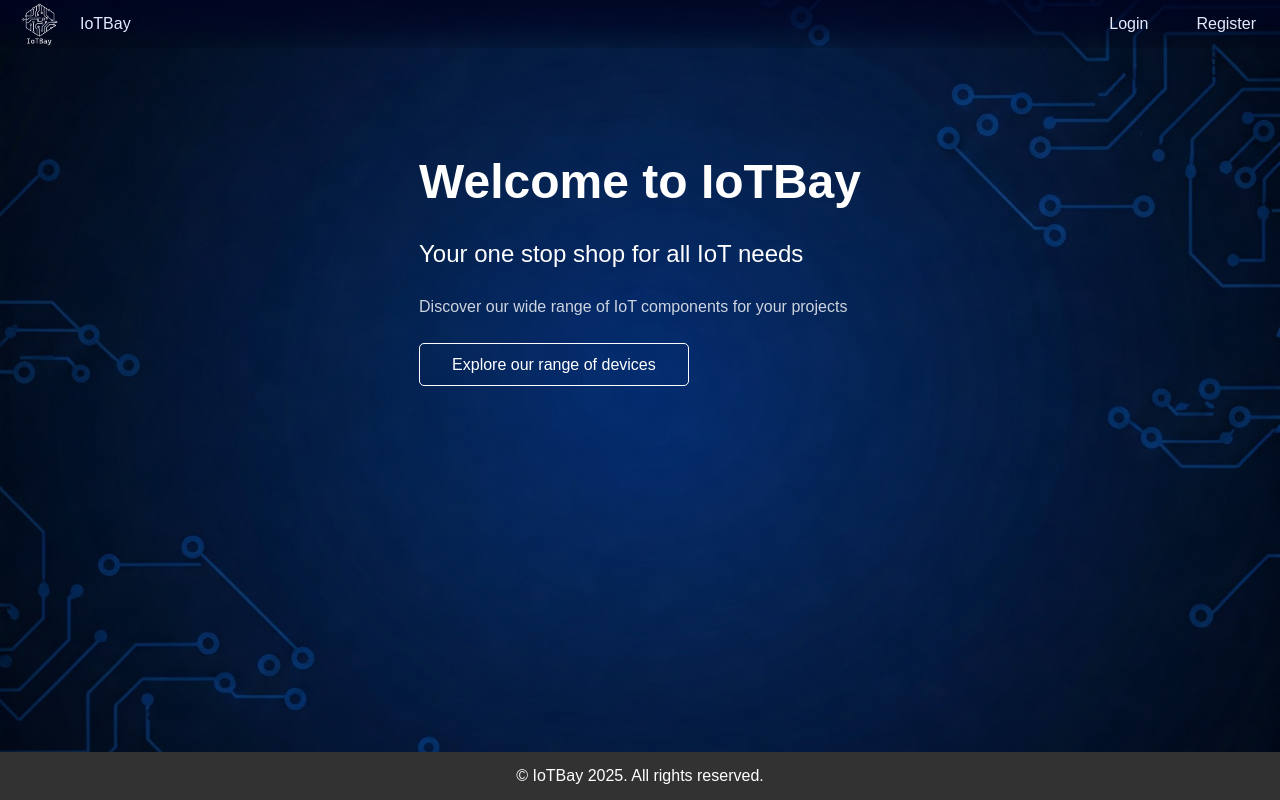
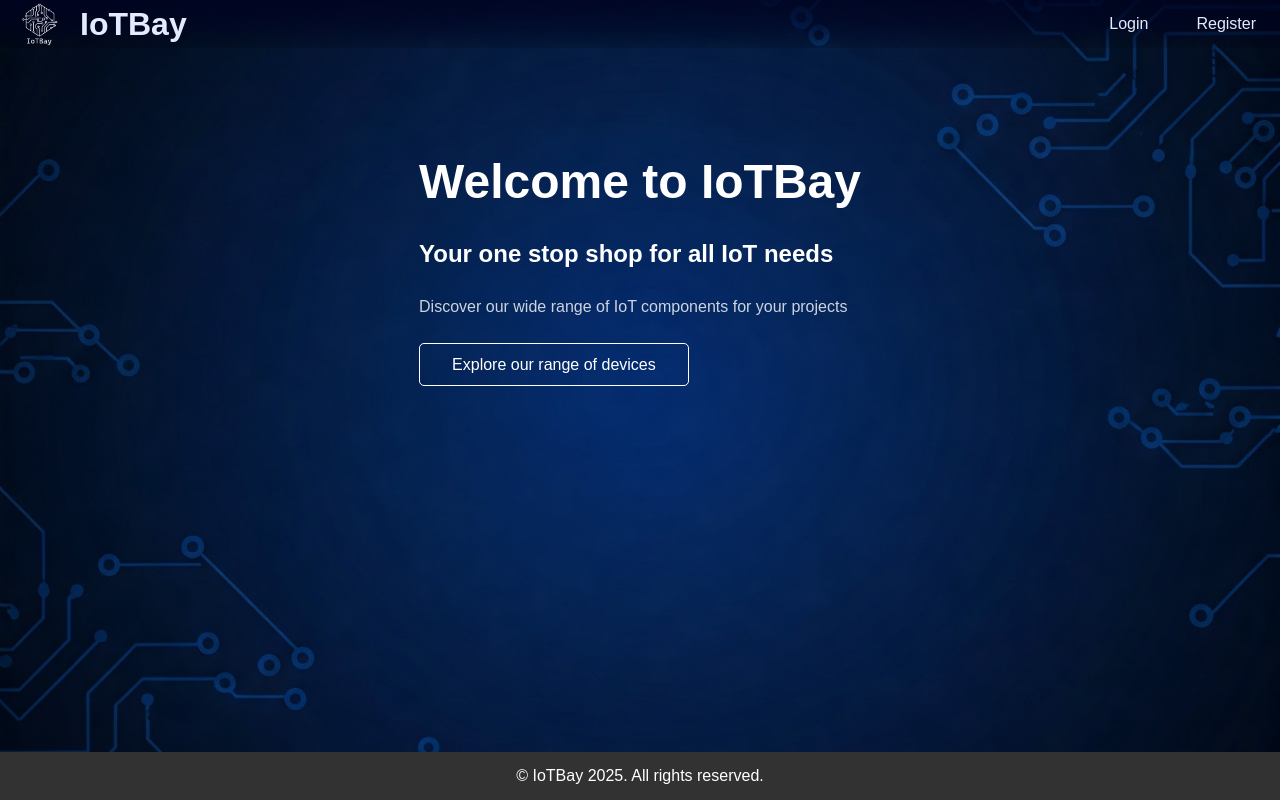
Before and after one commit to YM2992/IoTBay, a React (Vite) app in the folder Client/: page / in a window 1280 px wide. Built offline with nearby package versions, Linux system fonts and the light colour scheme.

Commit message:
Removed remaining tailwindcss causing errors

```diff
--- a/Client/src/index.css
+++ b/Client/src/index.css
@@ -1,5 +1,3 @@
-@import "tailwindcss";
-@tailwind utilities;
 :root {
   font-family: Inter, system-ui, Avenir, Helvetica, Arial, sans-serif;
   line-height: 1.5;
--- a/Client/vite.config.js
+++ b/Client/vite.config.js
@@ -1,8 +1,7 @@
 import { defineConfig } from "vite";
 import react from "@vitejs/plugin-react";
-import tailwindcss from '@tailwindcss/vite';
 
 // https://vite.dev/config/
 export default defineConfig({
-  plugins: [react(),tailwindcss()],
+  plugins: [react()],
 });
```
